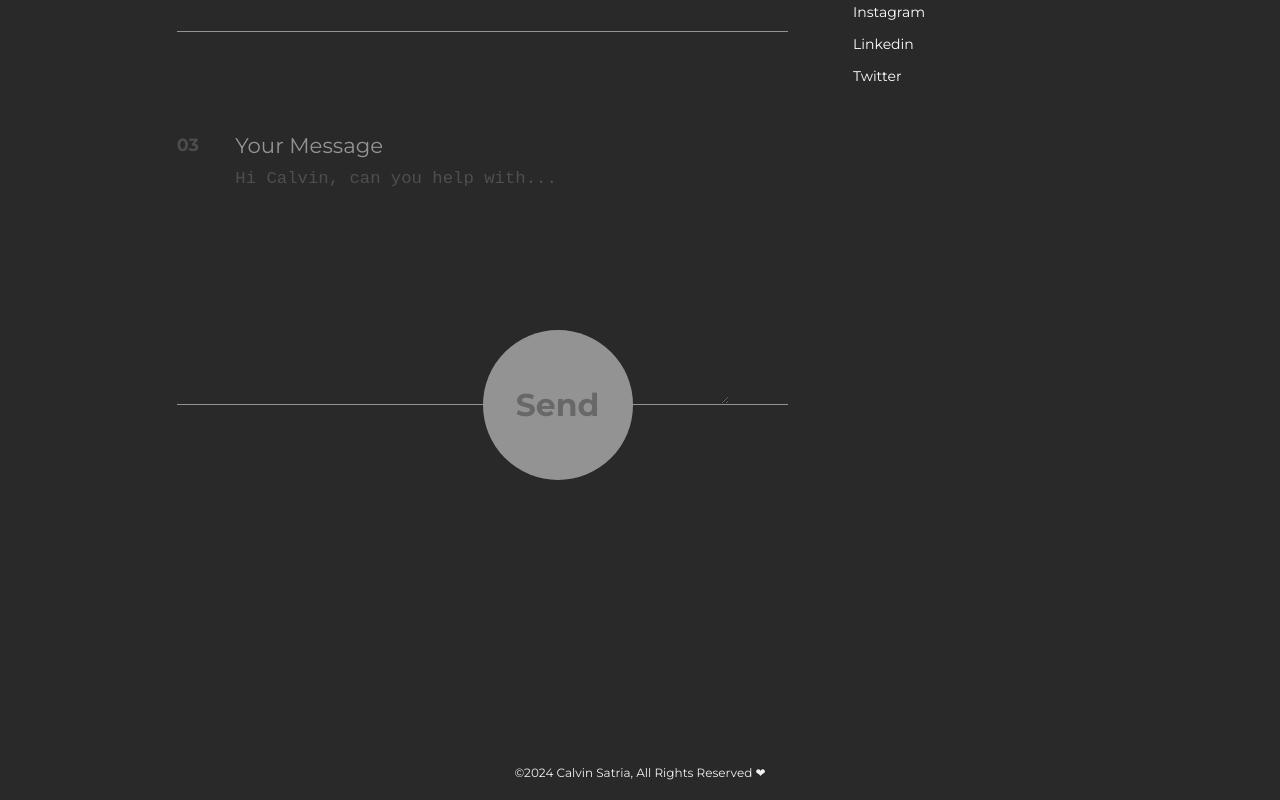
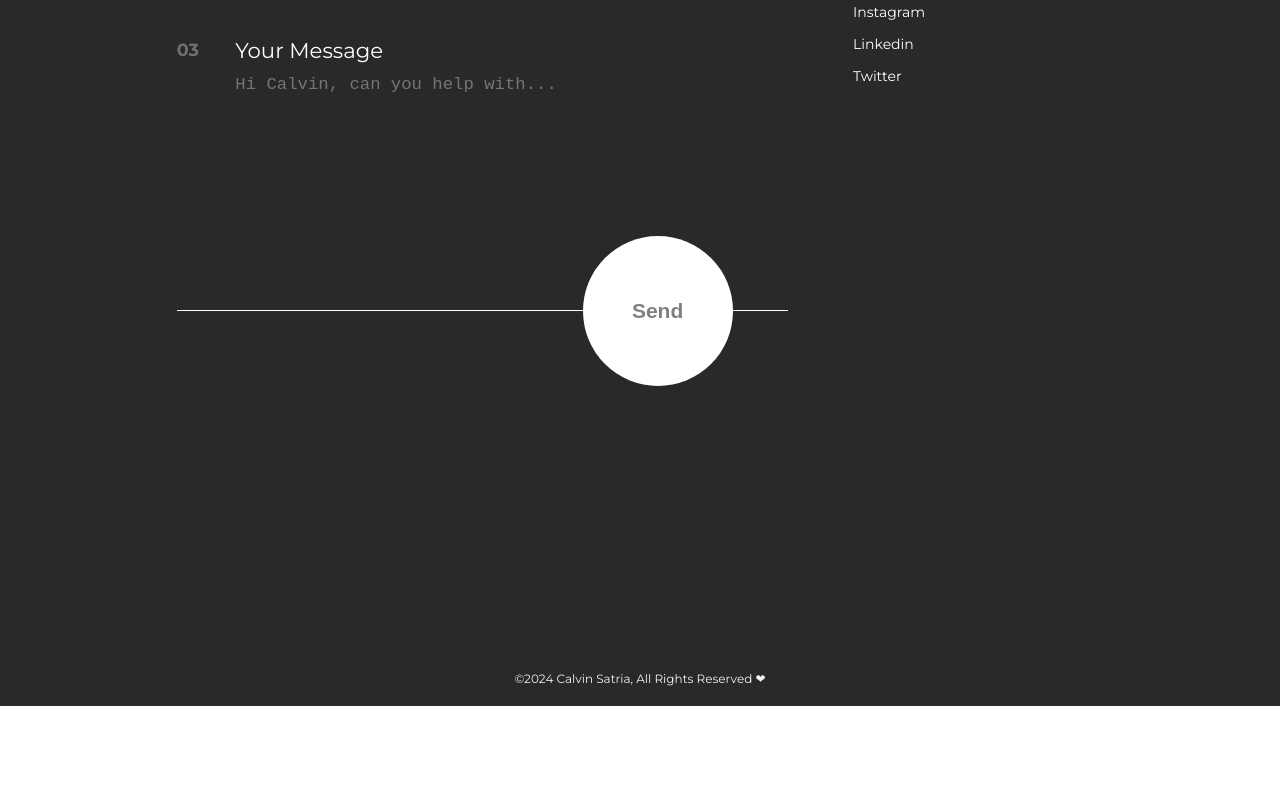
Before and after one commit to Calvin-dph/Profile, a React (Vite) app: page /contact in a window 1280 px wide. Shown: the part 1117-1917 px from the top of the page. After the commit the page ends 1823 px from the top, so only its background shows below. Built offline with nearby package versions, Linux system fonts and the light colour scheme.

Commit message:
form-fix

```diff
--- a/src/Page/Contact/Contact.jsx
+++ b/src/Page/Contact/Contact.jsx
@@ -7,25 +7,47 @@ import Form from "./form"
 import Social from "./social"
 import './contact.css'
 import { useRef } from "react";
+import { useState } from "react";
 
 
 function Contact(){
 
+  // popup
+  const [bntSend, setBtnSend] = useState(true)
+
   const homeBox = useRef(null)
+
+
+
+  const handleSend = () => {
+    setBtnSend(!bntSend);
+    const popup = document.querySelector('.popup');
+    popup.style.display = 'flex'
+    setTimeout(() => {
+      popup.style.display = ''
+    }, 2000);
+  }
+
+
   return(
     <div className="main-contact">
-      <PrepageCT/>
+      {/* <PrepageCT/> */}
       <NavbarCT/>
       <Burgerbar homeBox={homeBox}/>
       <Maps/>
       <BurgerOut ref={homeBox}/>
       <div className="contact-container">
-        <Form/>
+        <Form onSend={handleSend}/>
         <Social/>
       </div>
       <div className="copyright">
         ©2024 Calvin Satria, All Rights Reserved ❤
       </div>
+
+      <div className={`popup `}>
+        <h3>Thank You For Contacting Me</h3>
+      </div>
+
     </div>
   )
 }
--- a/src/Page/Contact/contact.css
+++ b/src/Page/Contact/contact.css
@@ -15,6 +15,22 @@
     color: white;
 }
 
+.popup-active{
+    display: flex;
+}
+.popup{
+    display: none;
+    justify-content: center;
+    align-items: center;
+    position: fixed;
+    width: 100%;
+    top: 0;
+    height: 100%;
+    background-color: rgba(0, 0, 0, 0.3);
+    color: white;
+    z-index: 100;
+}
+
 @media screen and (max-width: 768px) {
     .contact-container{
         flex-direction: column-reverse;
--- a/src/Page/Contact/form/index.jsx
+++ b/src/Page/Contact/form/index.jsx
@@ -4,10 +4,12 @@ import { useRef, useEffect } from 'react';
 import gsap from 'gsap';
 import { useScroll, useTransform } from "framer-motion";
 import { motion } from "framer-motion";
+import emailjs from '@emailjs/browser';
+import { useState } from 'react';
 
 
 
-export default function index(){
+export default function index({onSend}){
   const timeline = useRef(null);
 
   const formsContainer = useRef(null);
@@ -15,7 +17,7 @@ export default function index(){
     target : formsContainer,
     offset: ["start end", 'end end']
   })
-  const x = useTransform(scrollYProgress, [0, 1], [-300, -100])
+  const x = useTransform(scrollYProgress, [0, 1], [-300, 0])
 
   useEffect(() => {
     timeline.current = gsap.timeline({paused:true})
@@ -31,30 +33,52 @@ export default function index(){
   more.addEventListener("mouseleave", () => timeline.current.play())
   })
 
+
+  // send Email
+  const form = useRef();
+
+  const sendEmail = (e) => {
+    e.preventDefault();
+    emailjs.sendForm('service_altc3r7', 'template_xwyugtq', e.target, '-KjW0yIq1Bo24uqo8')
+      .then((result) => {
+          console.log(result.text);
+      }, (error) => {
+          console.log(error.text);
+      });
+  }
+
+  const [user_name, setUserName] = useState('');
+  const [user_email, setUserEmail] = useState('');
+  const [message, setMessage] = useState('');
+  const isButtonDisabled = !user_name || !user_email || !message;
+
   return(
   <div ref={formsContainer} className='forms'>
-    <h1>ON PROGRESS</h1>
+
+    <form ref={form} onSubmit={sendEmail}>
       <div className='form'>
         <h5>01</h5>
         <label htmlFor="name">What's Your Name?</label>
-      <input className='field' type="text" name="name" id="formname" placeholder="Alif Vio" />
+        <input className='field' type="text" name="user_name" placeholder="Alif Vio" onChange={(e) => setUserName(e.target.value)}/>
       </div>
       <div className='form'>
         <h5>02</h5>
         <label htmlFor="email">What's Your Email?</label>
-      <input className='field' type="text" name="email" id="formemail" placeholder="Alif@gmail.com" />
+        <input className='field' type="text" name="user_email" placeholder="Alif@gmail.com" onChange={(e) => setUserEmail(e.target.value)}/>
       </div>
       <div className='form'>
         <h5>03</h5>
         <label htmlFor="name">Your Message</label>
-      <textarea className='field' type="text" name="message" id="formmessage" placeholder="Hi Calvin, can you help with..." />
+        <textarea className='field' type="text" name="message" placeholder="Hi Calvin, can you help with..." onChange={(e) => setMessage(e.target.value)}/>
       </div>
       <GsapMagnetic>
       <motion.div style={{x}} className='btnsend'>
         <div className='white'></div>
-      <GsapMagnetic><h2>Send</h2></GsapMagnetic>
+        <GsapMagnetic><input className='inputbtn' type="submit" value="Send" onClick={onSend}  disabled={isButtonDisabled}></input></GsapMagnetic>
       </motion.div>
       </GsapMagnetic>
+    </form>
+
   </div>
   )
 }
--- a/src/Page/Contact/form/style.css
+++ b/src/Page/Contact/form/style.css
@@ -1,11 +1,11 @@
-.forms{
+/* .forms{
     opacity: 0.5;
     pointer-events: none;
 }
 .forms h1{
     position: relative;
     font-size: 50px;
-}
+} */
 
 
 .forms{
@@ -96,6 +96,18 @@
     transform: translateY(-100%);
     border-radius: 50px;
 }
+.inputbtn{
+    width: 100%;
+    height: 100%;
+    background-color: transparent;
+    border: 0px;
+    font-size: 21px;
+    font-weight: 600;
+    cursor: pointer;
+    color: gray;
+}
+
+
 @media screen and (max-width: 768px) {
     .forms{
         width: 100%;
```
Lines whose indentation alone changed are shown as unchanged.
